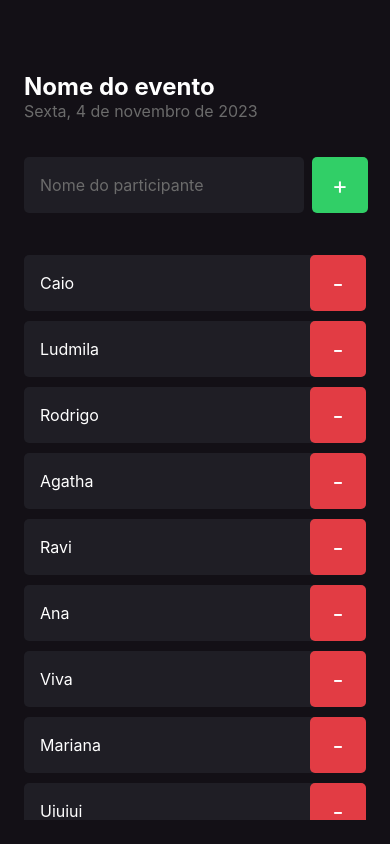
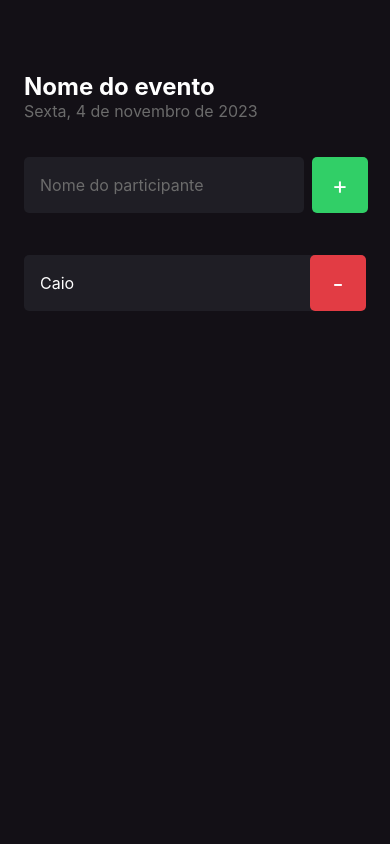
Before and after one commit to victorcaio06/i-am-here-react-native-ignite, a React Native app: screen / in a window 390 px wide. Built offline with nearby package versions, Linux system fonts and the light colour scheme.

Commit message:
FEAT: added useState

```diff
--- a/src/screens/Home/index.tsx
+++ b/src/screens/Home/index.tsx
@@ -1,38 +1,28 @@
+import { useState } from 'react';
 import {
+  Alert,
+  FlatList,
   Text,
   TextInput,
+  TouchableOpacity,
   View,
-  TouchableOpacity,
-  FlatList,
-  Alert,
 } from 'react-native';
 
+import { Participant } from '../../components/Participant';
 import { styles } from './styles';
-import { Participant } from '../../components/Participant';
 
 export default function Home() {
-  const participants = [
-    'Caio',
-    'Ludmila',
-    'Rodrigo',
-    'Agatha',
-    'Ravi',
-    'Ana',
-    'Viva',
-    'Mariana',
-    'Uiuiui',
-    'Aiaii',
-    'Uma',
-    'Louca',
-    'Gemedeira',
-  ];
+  const [participants, setParticipants] = useState(['Caio']);
+  const [text, setText] = useState('');
 
   function handleParticipantAdd(name: string) {
-    if (participants.includes('Caio'))
+    if (participants.includes(name))
       return Alert.alert('Name duplicated', 'The name is duplicated');
 
     Alert.alert('User added', 'Participante adicionado!');
-    return participants.push(name);
+
+    setParticipants((prevState) => [...prevState, name]);
+    return setText('');
   }
 
   function handleParticipantRemove(name: string) {
@@ -64,11 +54,12 @@ export default function Home() {
           style={styles.input}
           placeholder="Nome do participante"
           placeholderTextColor="#6b6b6b"
+          onChangeText={(newText) => setText(newText)}
         />
 
         <TouchableOpacity
           style={styles.button}
-          onPress={() => handleParticipantAdd()}
+          onPress={() => handleParticipantAdd(text)}
         >
           <Text style={styles.buttonText}>+</Text>
         </TouchableOpacity>
```
